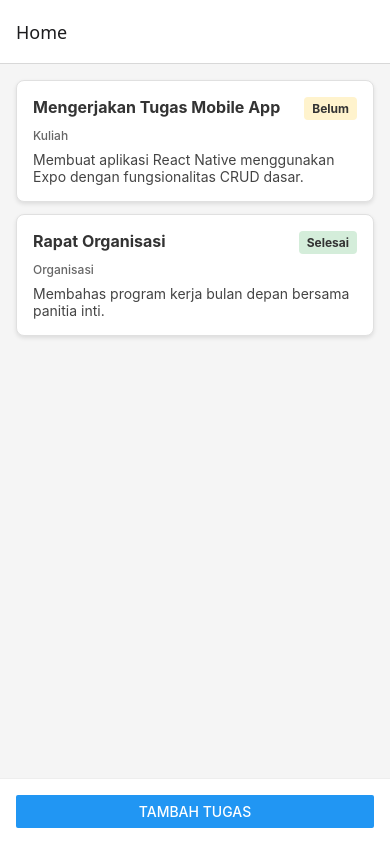
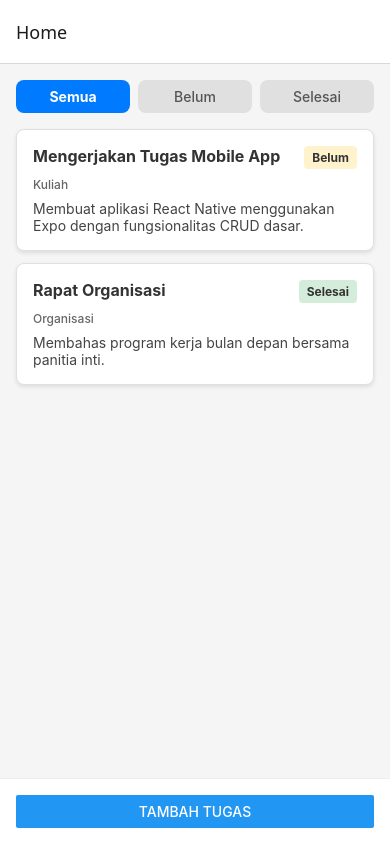
Before and after one commit to BimoAtaullahR/tugas-mobapp-komatik, a React Native app: screen /Home in a window 390 px wide. Built offline with nearby package versions, Linux system fonts and the light colour scheme.

Commit message:
feat: filter tasks by status (#8)

```diff
--- a/src/screens/HomeScreen.js
+++ b/src/screens/HomeScreen.js
@@ -1,9 +1,10 @@
 import React, { useState, useEffect } from 'react';
-import { View, Text, Button, StyleSheet, FlatList } from 'react-native';
+import { View, Text, Button, StyleSheet, FlatList, TouchableOpacity } from 'react-native';
 import TaskCard from '../components/TaskCard';
-import { addTask, toggleTaskStatus, deleteTask } from '../utils/taskUtils';
+import { addTask, toggleTaskStatus, deleteTask, filterTasksByStatus } from '../utils/taskUtils';
 
 export default function HomeScreen({ route, navigation }) {
+  const [activeFilter, setActiveFilter] = useState('Semua');
   const [tasks, setTasks] = useState([
     {
       id: '1',
@@ -38,8 +39,19 @@ export default function HomeScreen({ route, navigation }) {
 
   return (
     <View style={styles.container}>
+      <View style={styles.filterContainer}>
+        {['Semua', 'Belum', 'Selesai'].map(filter => (
+          <TouchableOpacity
+            key={filter}
+            style={[styles.filterButton, activeFilter === filter && styles.filterButtonActive]}
+            onPress={() => setActiveFilter(filter)}
+          >
+            <Text style={[styles.filterText, activeFilter === filter && styles.filterTextActive]}>{filter}</Text>
+          </TouchableOpacity>
+        ))}
+      </View>
       <FlatList
-        data={tasks}
+        data={filterTasksByStatus(tasks, activeFilter)}
         keyExtractor={(item) => item.id}
         contentContainerStyle={styles.listContainer}
         ListEmptyComponent={<Text style={styles.emptyText}>Belum ada tugas</Text>}
@@ -66,6 +78,31 @@ const styles = StyleSheet.create({
     flex: 1,
     backgroundColor: '#f5f5f5',
   },
+  filterContainer: {
+    flexDirection: 'row',
+    padding: 16,
+    paddingBottom: 0,
+    gap: 8,
+  },
+  filterButton: {
+    flex: 1,
+    paddingVertical: 8,
+    alignItems: 'center',
+    backgroundColor: '#e0e0e0',
+    borderRadius: 8,
+  },
+  filterButtonActive: {
+    backgroundColor: '#007bff',
+  },
+  filterText: {
+    fontSize: 14,
+    color: '#555',
+    fontWeight: '500',
+  },
+  filterTextActive: {
+    color: '#fff',
+    fontWeight: 'bold',
+  },
   listContainer: {
     padding: 16,
     flexGrow: 1,
--- a/src/utils/taskUtils.js
+++ b/src/utils/taskUtils.js
@@ -26,8 +26,16 @@ function deleteTask(tasks, taskId) {
   return tasks.filter(task => task.id !== taskId);
 }
 
+function filterTasksByStatus(tasks, status) {
+  if (status === 'Semua') {
+    return tasks;
+  }
+  return tasks.filter(task => task.status === status);
+}
+
 module.exports = {
   addTask,
   toggleTaskStatus,
-  deleteTask
+  deleteTask,
+  filterTasksByStatus
 };
```
Also changed, not shown: 2 other files (tests, documents, lock files or other folders).
